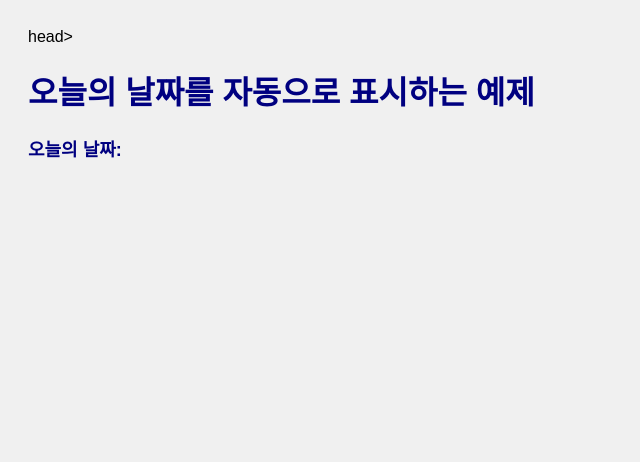
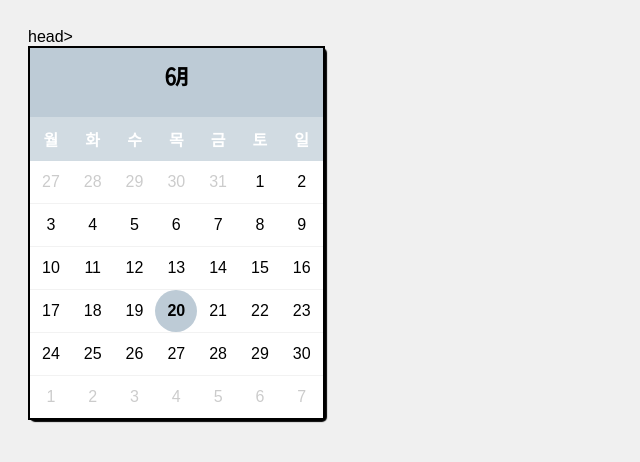
Before and after one commit to haesul/Notion_widget, a plain HTML site: page index.html in a window 1280 px wide. Shown: the whole page, without its empty margins (0-640 px from the left). Drawn offline with Linux system fonts and the light colour scheme.

Commit message:
index.html

```diff
--- a/index.html
+++ b/index.html
@@ -21,12 +21,6 @@ head>
             color: navy;
             margin-top: 20px;
         }
-    </style>
-</head>
-<body>
-    <h1>오늘의 날짜를 자동으로 표시하는 예제</h1>
-    <div id="today">오늘의 날짜: </div>
-
     <script>
         var today = new Date();
         var year = today.getFullYear();
```
